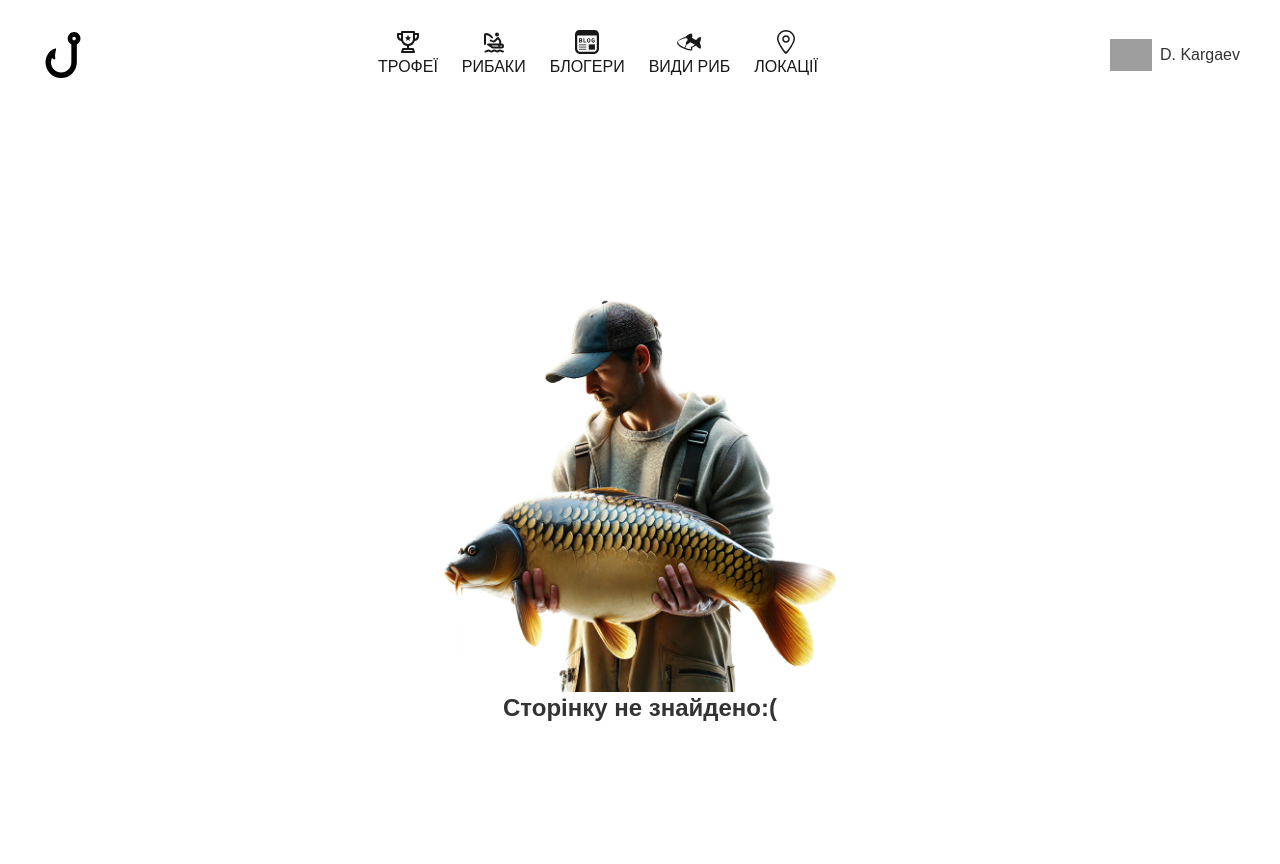
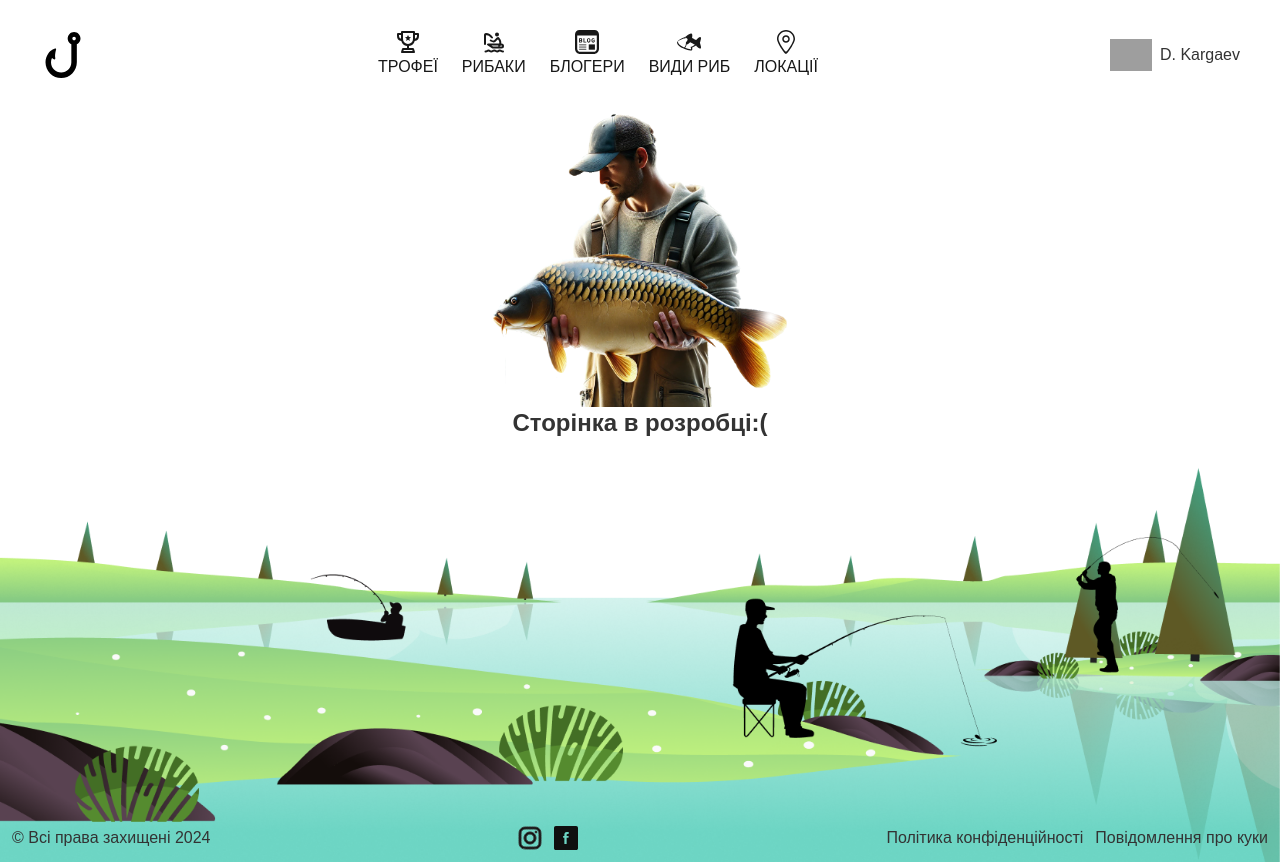
Before and after one commit to vladyslavZinchenko77/trofey-fish, a Next.js app: page /fishermen in a window 1280 px wide. Shown: the top 864 px of the page. Built offline with nearby package versions, Linux system fonts and the light colour scheme; grey boxes are pictures that could not be loaded.

Commit message:
updated footer and not found section

```diff
--- a/src/app/fishermen/page.tsx
+++ b/src/app/fishermen/page.tsx
@@ -7,8 +7,8 @@ const FishermenPage: FC = () => {
   return (
     <>
       <Header />
-      <main className="min-h-screen flex items-center justify-center">
-        <NotFound />
+      <main className="flex items-center justify-center">
+        <NotFound type='inProgress' />
       </main>
       <Footer />
     </>
--- a/src/components/UI/Footer/index.tsx
+++ b/src/components/UI/Footer/index.tsx
@@ -8,7 +8,7 @@ const Footer: FC = () => {
     <footer className="relative mt-6">
       <Image
         className="w-full h-auto"
-        src={'/svg/Lake-background.svg'}
+        src={'/png/Lake-bg.png'}
         width={1805}
         height={692}
         alt="fishmen on the lake"
--- a/src/components/UI/Sections/NotFound/index.tsx
+++ b/src/components/UI/Sections/NotFound/index.tsx
@@ -9,8 +9,8 @@ const NotFound: FC<NotFoundProps> = ({ type = 'notFound' }) => {
   return (
     <div className="flex flex-col items-center justify-center text-2xl text-center font-bold">
       <Image
-        width={400}
-        height={400}
+        width={300}
+        height={300}
         alt='fisherman'
         src='/png/fisherman.png'
       />
```
Also changed, not shown: public/png/Lake-bg.png (added).
